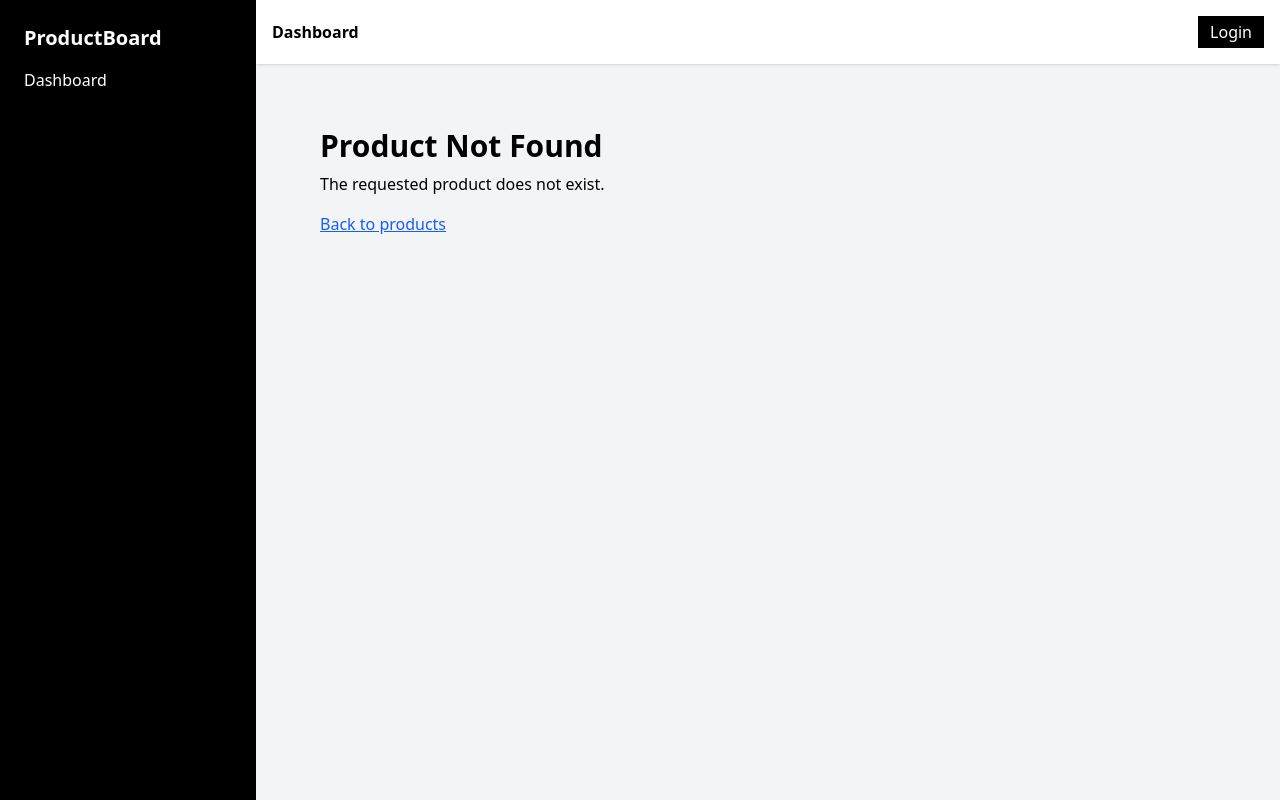
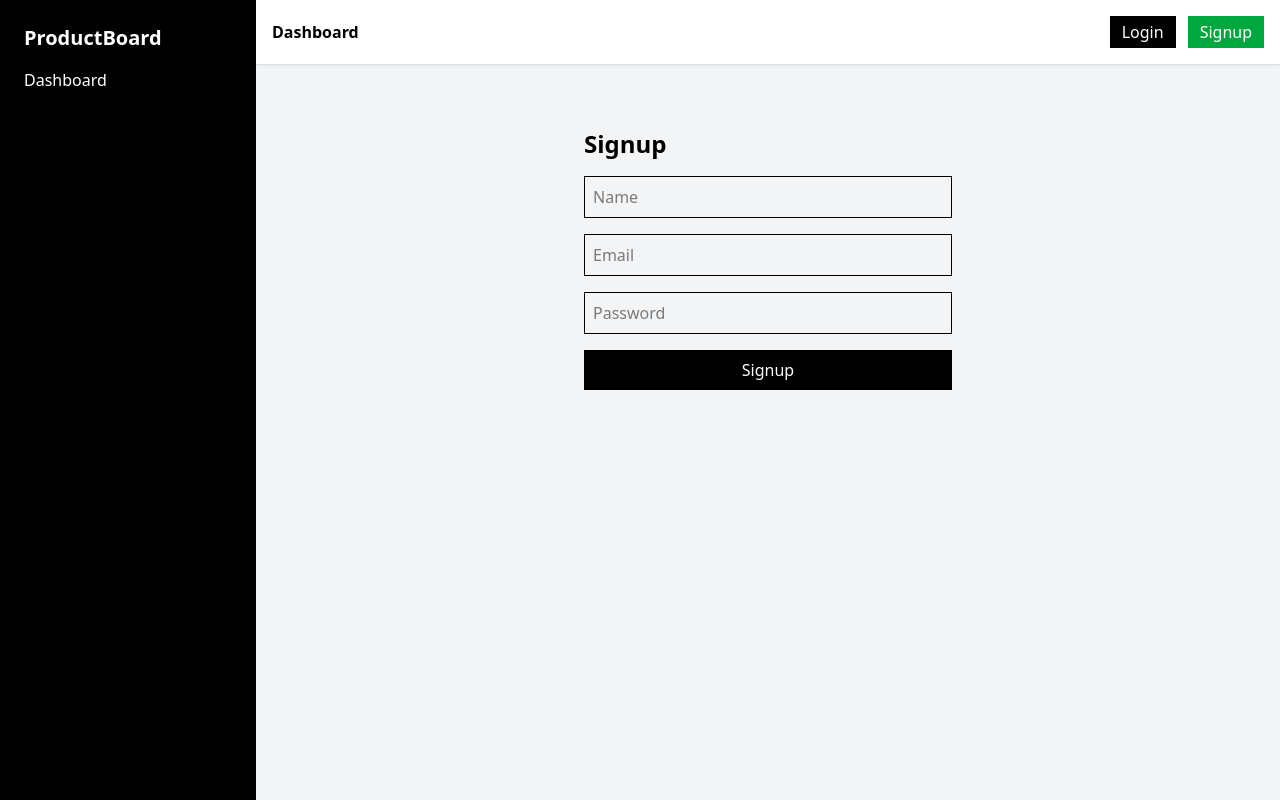
Before and after one commit to sara-trueigtech/product-board, a Next.js app: page /signup in a window 1280 px wide. Before the commit this address had no page. Built offline with nearby package versions, Linux system fonts and the light colour scheme.

Commit message:
feat: add signup feature

```diff
--- /dev/null
+++ b/src/app/signup/page.js
@@ -0,0 +1,10 @@
+import SignupForm from "@/components/signup/conponent";
+
+export default function Signup() {
+
+  return (
+    <div>
+      <SignupForm/>
+    </div>
+  );
+}
--- a/src/components/layout/header/index.js
+++ b/src/components/layout/header/index.js
@@ -19,9 +19,9 @@ export default function Header() {
     router.push("/login");
   }
 
-  function handleLogin() {
-    router.push("/login");
-  }
+  // function handleLogin() {
+  //   router.push("/login");
+  // }
 
   return (
     <header className="bg-white shadow p-4 flex justify-between items-center">
@@ -32,9 +32,21 @@ export default function Header() {
           Logout
         </button>
       ) : (
-        <button onClick={handleLogin} className="bg-black text-white px-3 py-1 cursor-pointer">
-          Login
-        </button>
+        <div className="flex gap-3">
+          <button
+            onClick={() => router.push("/login")}
+            className="bg-black text-white px-3 py-1 cursor-pointer"
+          >
+            Login
+          </button>
+
+          <button
+            onClick={() => router.push("/signup")}
+            className="bg-green-600 text-white px-3 py-1 cursor-pointer"
+          >
+            Signup
+          </button>
+        </div>
       )}
     </header>
   );
--- /dev/null
+++ b/src/components/signup/conponent/index.jsx
@@ -0,0 +1,42 @@
+"use client";
+
+import { useSignup } from "../hooks/useSignup";
+
+export default function SignupForm() {
+  const { handleSignup } = useSignup();
+
+  return (
+    <div className="p-10 max-w-md mx-auto">
+      <h1 className="text-2xl font-bold mb-4">Signup</h1>
+
+      <form onSubmit={handleSignup} className="space-y-4">
+        <input
+          name="name"
+          className="border p-2 w-full"
+          placeholder="Name"
+          required
+        />
+
+        <input
+          name="email"
+          type="email"
+          className="border p-2 w-full"
+          placeholder="Email"
+          required
+        />
+
+        <input
+          name="password"
+          type="password"
+          className="border p-2 w-full"
+          placeholder="Password"
+          required
+        />
+
+        <button className="bg-black text-white px-4 py-2 w-full">
+          Signup
+        </button>
+      </form>
+    </div>
+  );
+}
--- /dev/null
+++ b/src/components/signup/hooks/useSignup.js
@@ -0,0 +1,44 @@
+import { loginToken } from "@/utils";
+import { useRouter } from "next/navigation";
+
+export const useSignup = () => {
+  const router = useRouter();
+
+  async function handleSignup(e) {
+    e.preventDefault();
+
+    const formData = new FormData(e.target);
+    const name = formData.get("name");
+    const email = formData.get("email");
+    const password = formData.get("password");
+
+    try {
+      const res = await fetch(`http://localhost:4000/users?email=${email}`);
+      const existingUser = await res.json();
+
+      if (existingUser.length > 0) {
+        alert("User already exists!");
+        return;
+      }
+
+      await fetch("http://localhost:4000/users", {
+        method: "POST",
+        headers: {
+          "Content-Type": "application/json",
+        },
+        body: JSON.stringify({
+          name,
+          email,
+          password,
+        }),
+      });
+
+      loginToken();
+      router.push("/dashboard");
+    } catch (error) {
+      console.error("Signup error:", error);
+    }
+  }
+
+  return { handleSignup };
+};
--- a/src/data/db.json
+++ b/src/data/db.json
@@ -5,6 +5,12 @@
       "email": "sara@email.com",
       "password": "123",
       "name": "Sara"
+    },
+    {
+      "id": "3706",
+      "name": "jk",
+      "email": "jk@email.com",
+      "password": "123"
     }
   ],
   "products": [
```
Also changed, not shown: src/components/signup/constants/index.js (added).
